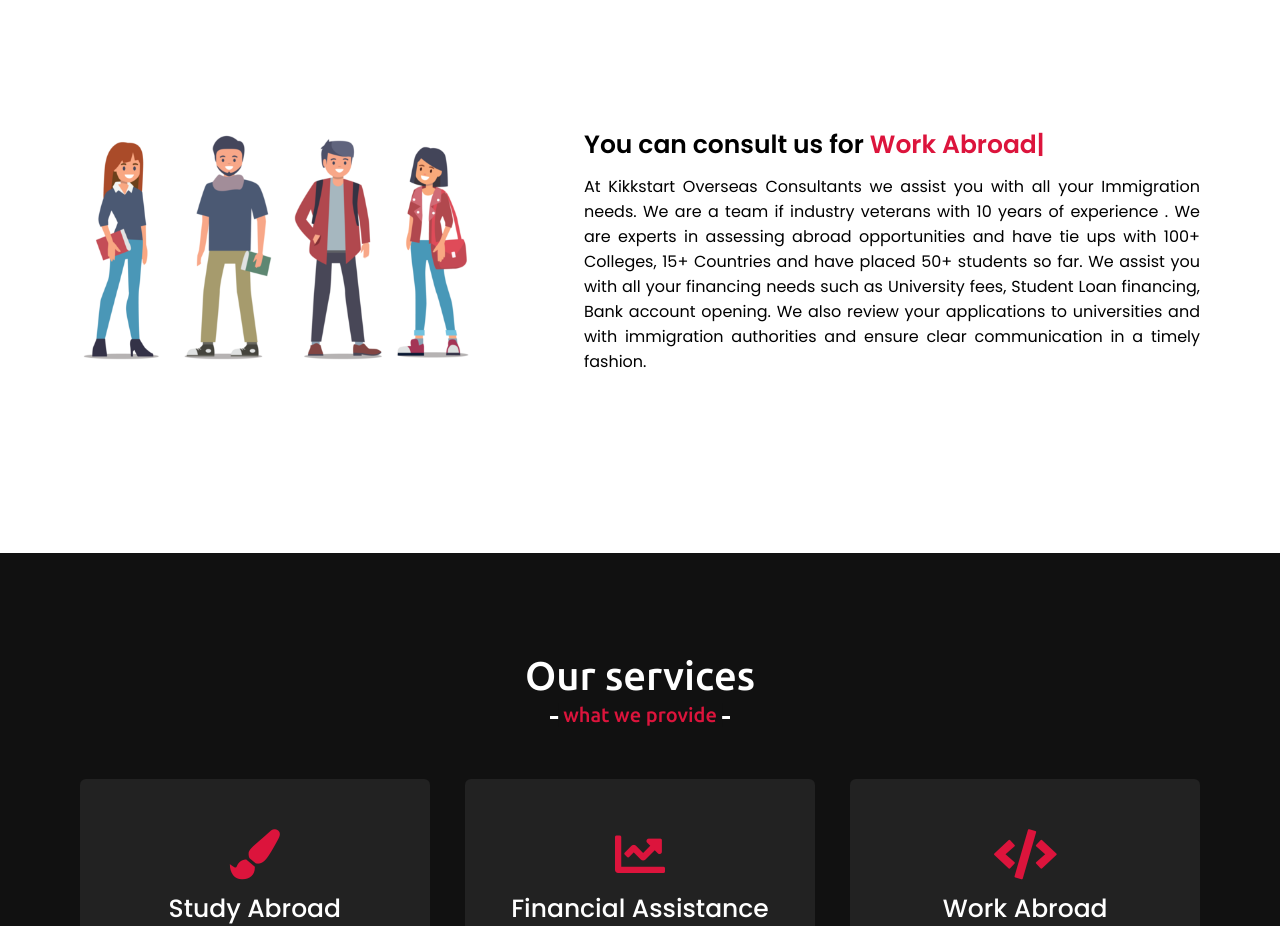
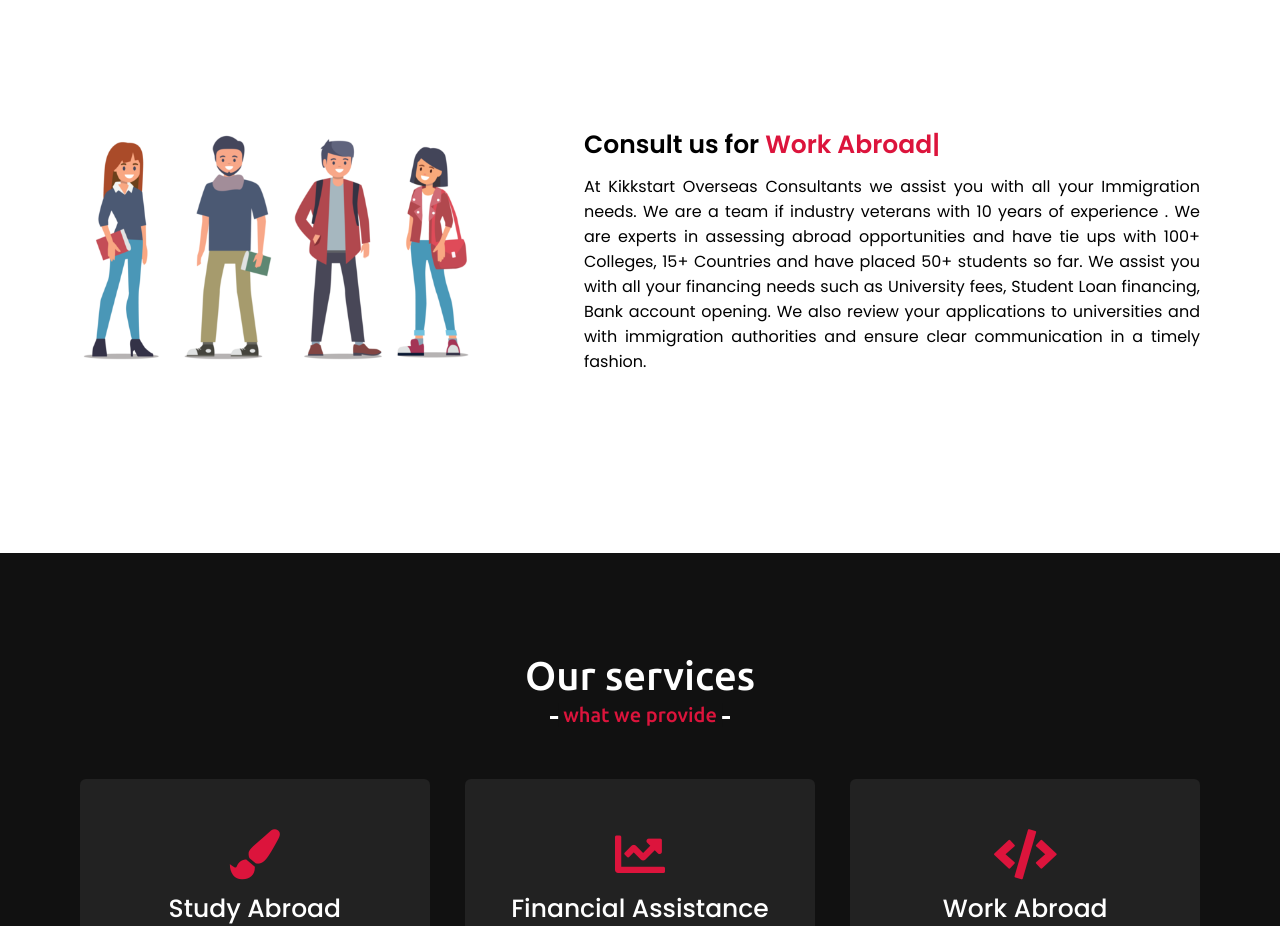
Before and after one commit to godlesscherry/kikkstartoverseas, a plain HTML site: page index.html in a window 1280 px wide. Shown: the part 980-1906 px from the top of the page. Drawn offline with nearby package versions, Linux system fonts and the light colour scheme.

Commit message:
Update index.html

```diff
--- a/index.html
+++ b/index.html
@@ -54,7 +54,7 @@
                     <img src="images/about_us.png" alt="">
                 </div>
                 <div class="column right">
-                    <div class="text">You can consult us for <span class="typing-2"></span></div>
+                    <div class="text">Consult us for <span class="typing-2"></span></div>
                     <p>At Kikkstart Overseas Consultants we assist you with all your Immigration needs. We are a team if industry veterans with 10 years of experience . We are experts in assessing abroad opportunities and have tie ups with 100+ Colleges, 15+ Countries and have placed 50+ students so far.
                         We assist you with all your financing needs such as University fees, Student Loan financing, Bank account opening. We also review your applications to universities and with immigration authorities and ensure clear communication in a timely fashion.
                         </p>
```
